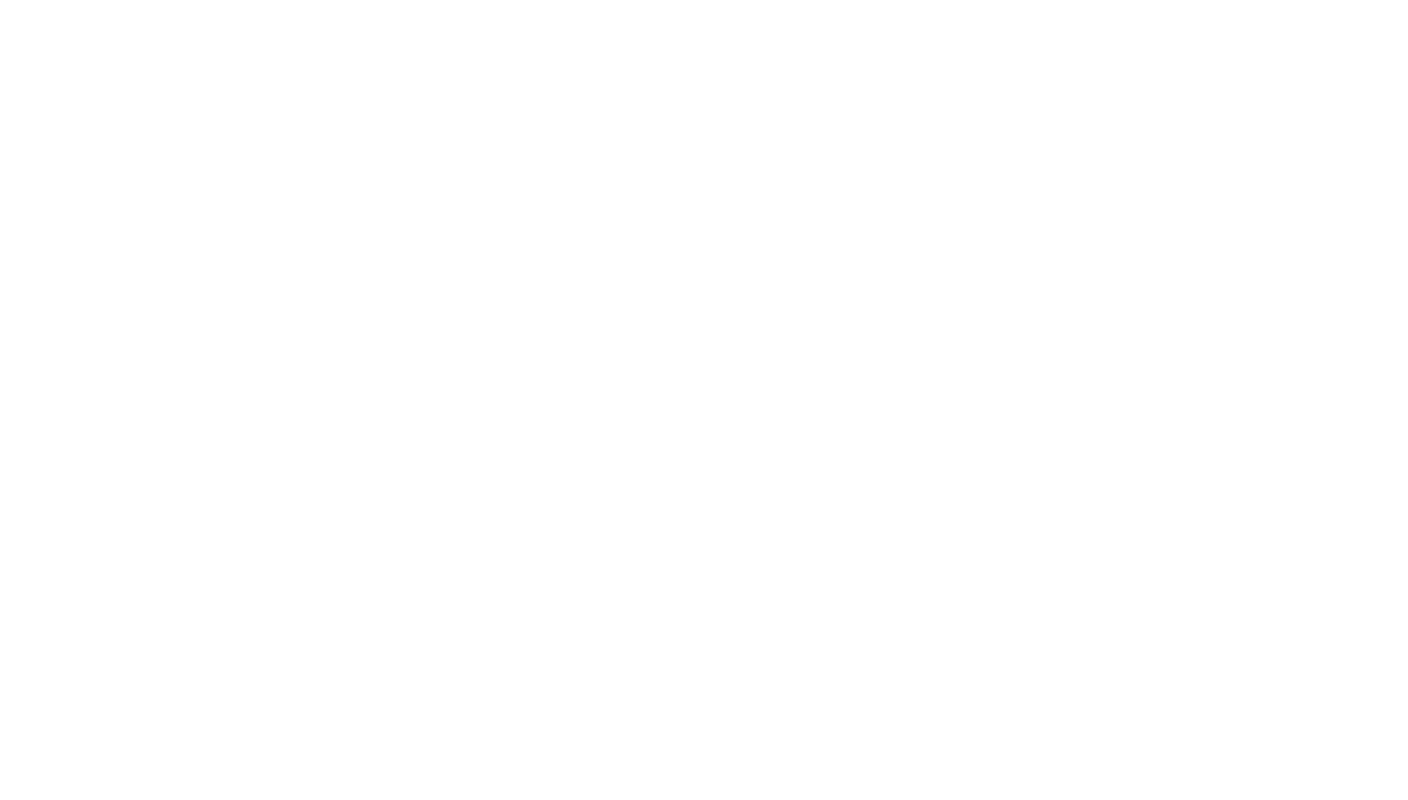
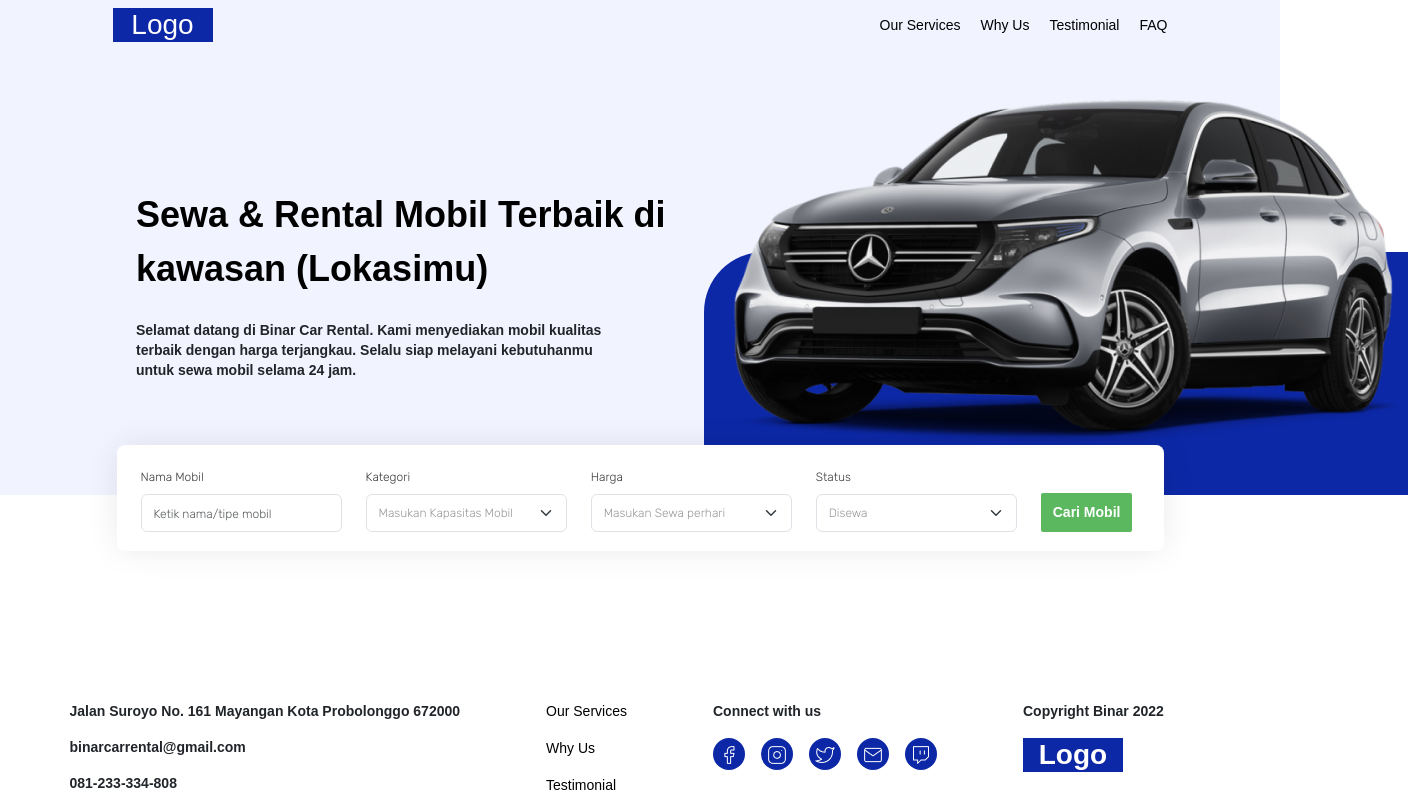
Before and after one commit to Tegarsw17/24001139-17-teg-binarcarrental-gold, a React (Vite) app: page /search in a window 1280 px wide. Before the commit this address had no page. Shown: the top 800 px of the page, 1408 px wide, since content can reach past the window. Built offline with nearby package versions, Linux system fonts and the light colour scheme.

Commit message:
feat: add serach page desktop

```diff
--- a/index.html
+++ b/index.html
@@ -5,6 +5,10 @@
   <meta charset="UTF-8" />
   <!-- <link rel="icon" type="image/svg+xml" href="/vite.svg" /> -->
   <meta name="viewport" content="width=device-width, initial-scale=1.0" />
+  <link rel="preconnect" href="https://fonts.googleapis.com">
+  <link rel="preconnect" href="https://fonts.gstatic.com" crossorigin>
+  <link href="https://fonts.googleapis.com/css2?family=Rubik:ital,wght@0,300..900;1,300..900&display=swap"
+    rel="stylesheet">
   <title>Binar Car Rental</title>
 </head>
 
--- a/src/App.jsx
+++ b/src/App.jsx
@@ -1,13 +1,13 @@
 import { BrowserRouter, Route, Routes } from 'react-router-dom'
 import Home from './pages/Home'
-import Car from './pages/Car'
+import Search from './pages/Search'
 
 function App() {
   return (
     <BrowserRouter>
       <Routes>
         <Route path="/" element={<Home />} />
-        <Route path="/car" element={<Car />} />
+        <Route path="/search" element={<Search />} />
       </Routes>
     </BrowserRouter>
   )
--- /dev/null
+++ b/src/components/SearchCar/index.jsx
@@ -0,0 +1,52 @@
+import React from 'react'
+import { Col, Form, Row } from 'react-bootstrap'
+import './style.css'
+import RentButton from '../RentButton'
+const SearchCar = () => {
+  return (
+    <div className="search-car-wrapper">
+      <div className="search-car">
+        <Form>
+          <Row className="align-items-end">
+            <Col>
+              <Form.Group>
+                <Form.Label>Nama Mobil</Form.Label>
+                <Form.Control
+                  className="form-control-custom"
+                  placeholder="Ketik nama/tipe mobil"
+                />
+              </Form.Group>
+            </Col>
+            <Col>
+              <Form.Label>Kategori</Form.Label>
+              <Form.Select className="form-control-custom-select">
+                <option className="custom-select-option">
+                  Masukan Kapasitas Mobil
+                </option>
+              </Form.Select>
+            </Col>
+            <Col>
+              <Form.Label>Harga</Form.Label>
+              <Form.Select className="form-control-custom-select">
+                <option className="custom-select-option">
+                  Masukan Sewa perhari
+                </option>
+              </Form.Select>
+            </Col>
+            <Col>
+              <Form.Label>Status</Form.Label>
+              <Form.Select className="form-control-custom-select">
+                <option className="custom-select-option">Disewa</option>
+              </Form.Select>
+            </Col>
+            <Col md={1} style={{ width: '12%' }}>
+              <button className="search-button">Cari Mobil</button>
+            </Col>
+          </Row>
+        </Form>
+      </div>
+    </div>
+  )
+}
+
+export default SearchCar
--- /dev/null
+++ b/src/components/SearchCar/style.css
@@ -0,0 +1,68 @@
+.search-car-wrapper{
+    position: relative;
+}
+
+.search-car{
+    max-width: 1047px;
+    margin: 0 auto;
+    height: 106px;
+    background-color: #ffffff;
+    border-radius: 8px;
+    display: flex;
+    align-items: center;
+    justify-content: flex-end;
+    padding: 24px;
+    bottom: 50px;
+    position: relative;
+    z-index: 2;
+    box-shadow: 0px 0px 34px -3px rgba(0,0,0,0.1);
+}
+
+.search-car form{
+    width: 100%;
+}
+
+.form-label{
+    font-size: 12px;
+    font-weight: 300;
+    color: #3C3C3C;
+    font-family: 'Rubik', sans-serif;
+}
+
+.form-control-custom::placeholder{
+    font-size: 12px;
+    font-weight: 300;
+    color: #999999;
+    font-family: 'Rubik', sans-serif;
+}
+
+.form-control-custom-select.form-select{
+    font-size: 12px;
+    font-weight: 300;
+    color: #999999;
+    font-family: 'Rubik', sans-serif;
+    line-height: 2;
+}
+
+.custom-select-option{
+    padding: 10px 12px;
+}
+
+.search-button{
+    padding: 9px 12px;
+    background-color: #5CB85F;
+    color: #ffffff;
+    border-radius: 2px;
+    border: none;
+    font-size: 14px;
+    font-weight: bold;
+}
+
+.align-items-end .col {
+    display: flex;
+    flex-direction: column;
+}
+
+.col-md-1{
+    width: 12%;
+}
--- a/src/pages/Car/index.jsx
+++ /dev/null
@@ -1,11 +0,0 @@
-import React from 'react'
-
-const Car = () => {
-  return (
-    <div>
-      <h1>Halaman Mobil</h1>
-    </div>
-  )
-}
-
-export default Car
--- /dev/null
+++ b/src/pages/Search/index.jsx
@@ -0,0 +1,18 @@
+import React from 'react'
+import Navbar from '../../components/Navbar'
+import Banner from '../../components/Banner'
+import Footer from '../../components/Footer'
+import SearchCar from '../../components/SearchCar'
+
+const Search = () => {
+  return (
+    <div>
+      <Navbar />
+      <Banner isButtonShow={false} />
+      <SearchCar />
+      <Footer />
+    </div>
+  )
+}
+
+export default Search
```
Also changed, not shown: src/pages/Search/style.css (added).
